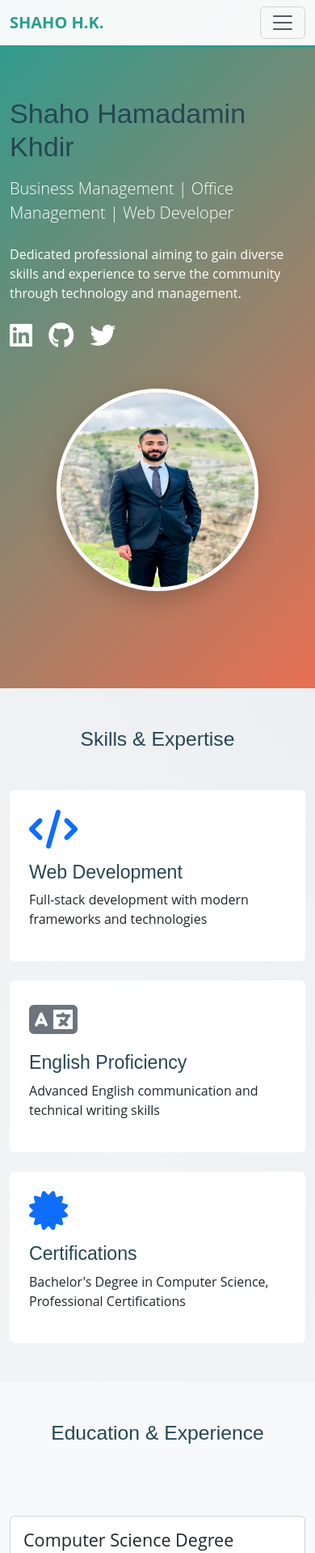
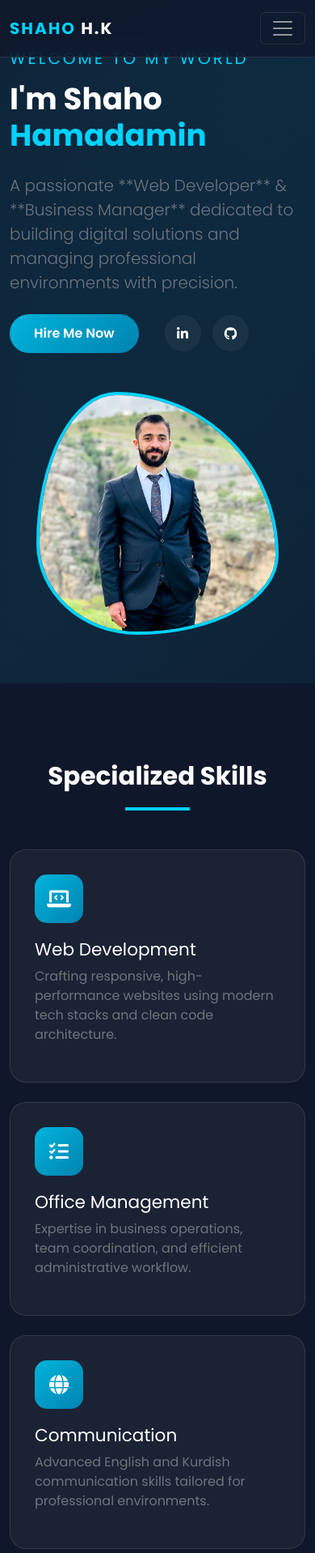
Before and after one commit to shaho8992/Shaho.io, a plain HTML site: page index.html in a window 390 px wide. Shown: the top 1918 px of the page at 81% size. Drawn offline with nearby package versions, Linux system fonts and the light colour scheme.

Commit message:
Update index.html

```diff
--- a/index.html
+++ b/index.html
@@ -3,100 +3,170 @@
 <head>
     <meta charset="UTF-8">
     <meta name="viewport" content="width=device-width, initial-scale=1.0">
-    <title>Shaho Hamadamin Khdir - Portfolio</title>
+    <title>Shaho H. Khdir | Professional Portfolio</title>
     <link href="https://cdn.jsdelivr.net/npm/bootstrap@5.3.0/dist/css/bootstrap.min.css" rel="stylesheet">
     <link href="https://cdnjs.cloudflare.com/ajax/libs/font-awesome/6.0.0/css/all.min.css" rel="stylesheet">
+    <link href="https://unpkg.com/aos@2.3.1/dist/aos.css" rel="stylesheet">
+    <link href="https://fonts.googleapis.com/css2?family=Poppins:wght@300;400;600;700&display=swap" rel="stylesheet">
+
     <style>
         :root {
-            --primary-color: #2a9d8f;
-            --secondary-color: #e76f51;
-            --accent-color: #264653;
+            --glass-bg: rgba(255, 255, 255, 0.05);
+            --glass-border: rgba(255, 255, 255, 0.1);
+            --primary-gradient: linear-gradient(135deg, #00b4db 0%, #0083b0 100%);
+            --accent-color: #00d2ff;
+            --dark-bg: #0f172a;
         }
 
         body {
-            font-family: 'Open Sans', sans-serif;
-            background: linear-gradient(45deg, #f8f9fa 0%, #e9ecef 100%);
+            font-family: 'Poppins', sans-serif;
+            background-color: var(--dark-bg);
+            color: #ffffff;
+            overflow-x: hidden;
         }
 
-        h1, h2, h3 {
-            font-family: 'Poppins', sans-serif;
-            color: var(--accent-color);
+        /* Custom Scrollbar */
+        ::-webkit-scrollbar { width: 8px; }
+        ::-webkit-scrollbar-track { background: #0f172a; }
+        ::-webkit-scrollbar-thumb { background: var(--accent-color); border-radius: 10px; }
+
+        /* Navbar Glassmorphism */
+        .navbar {
+            background: rgba(15, 23, 42, 0.8);
+            backdrop-filter: blur(10px);
+            border-bottom: 1px solid var(--glass-border);
+            padding: 15px 0;
         }
 
-        .navbar {
-            border-bottom: 3px solid var(--primary-color);
-            background: rgba(255, 255, 255, 0.95);
+        .navbar-brand { font-weight: 700; letter-spacing: 2px; color: var(--accent-color) !important; }
+
+        /* Hero Section */
+        .hero-section {
+            min-height: 100vh;
+            display: flex;
+            align-items: center;
+            background: radial-gradient(circle at top right, rgba(0, 210, 255, 0.1), transparent),
+                        radial-gradient(circle at bottom left, rgba(0, 180, 219, 0.1), transparent);
         }
 
-        .hero-section {
-            padding: 120px 0;
-            background: linear-gradient(135deg, var(--primary-color) 0%, var(--secondary-color) 100%);
-            color: white;
+        .profile-container {
+            position: relative;
+            display: inline-block;
         }
 
         .profile-img {
-            width: 250px;
-            height: 250px;
-            border: 5px solid white;
-            box-shadow: 0 10px 30px rgba(0,0,0,0.2);
+            width: 300px;
+            height: 300px;
+            object-fit: cover;
+            border-radius: 30% 70% 70% 30% / 30% 30% 70% 70%;
+            border: 4px solid var(--accent-color);
+            animation: morphing 8s infinite ease-in-out;
         }
 
+        @keyframes morphing {
+            0% { border-radius: 30% 70% 70% 30% / 30% 30% 70% 70%; }
+            25% { border-radius: 58% 42% 75% 25% / 76% 46% 54% 24%; }
+            50% { border-radius: 50% 50% 33% 67% / 55% 27% 73% 45%; }
+            75% { border-radius: 33% 67% 58% 42% / 63% 68% 32% 37%; }
+            100% { border-radius: 30% 70% 70% 30% / 30% 30% 70% 70%; }
+        }
+
+        /* Cards */
         .skill-card {
-            transition: transform 0.3s, box-shadow 0.3s;
-            border: none;
-            background: white;
+            background: var(--glass-bg);
+            backdrop-filter: blur(5px);
+            border: 1px solid var(--glass-border);
+            border-radius: 20px;
+            padding: 30px;
+            transition: all 0.4s ease;
+            height: 100%;
         }
 
         .skill-card:hover {
             transform: translateY(-10px);
-            box-shadow: 0 15px 30px rgba(0,0,0,0.1);
+            background: rgba(255, 255, 255, 0.1);
+            border-color: var(--accent-color);
         }
 
-        .timeline {
-            position: relative;
-            padding: 40px 0;
+        .icon-box {
+            width: 60px;
+            height: 60px;
+            background: var(--primary-gradient);
+            border-radius: 15px;
+            display: flex;
+            align-items: center;
+            justify-content: center;
+            margin-bottom: 20px;
+            font-size: 24px;
         }
 
-        .timeline::before {
-            content: '';
-            position: absolute;
-            left: 50%;
-            width: 4px;
-            height: 100%;
-            background: var(--primary-color);
+        /* Timeline */
+        .timeline-card {
+            background: var(--glass-bg);
+            border-left: 3px solid var(--accent-color);
+            padding: 20px;
+            margin-bottom: 20px;
+            border-radius: 0 15px 15px 0;
         }
 
-        .timeline-item {
-            position: relative;
-            margin-bottom: 50px;
+        /* Contact Section */
+        .contact-info-card {
+            background: var(--primary-gradient);
+            border-radius: 20px;
+            padding: 40px;
+            color: white;
         }
 
-        .contact-card {
-            background: white;
-            border-radius: 15px;
-            padding: 30px;
-            box-shadow: 0 10px 30px rgba(0,0,0,0.1);
+        .social-btn {
+            width: 45px;
+            height: 45px;
+            display: inline-flex;
+            align-items: center;
+            justify-content: center;
+            background: var(--glass-bg);
+            border-radius: 50%;
+            margin-right: 10px;
+            color: white;
+            transition: 0.3s;
+            text-decoration: none;
         }
 
-        @media (max-width: 768px) {
-            .timeline::before {
-                left: 20px;
-            }
+        .social-btn:hover {
+            background: var(--accent-color);
+            transform: scale(1.1);
+            color: white;
         }
+
+        .btn-custom {
+            background: var(--primary-gradient);
+            color: white;
+            border: none;
+            padding: 12px 30px;
+            border-radius: 30px;
+            font-weight: 600;
+            transition: 0.3s;
+        }
+
+        .btn-custom:hover {
+            transform: scale(1.05);
+            box-shadow: 0 10px 20px rgba(0, 180, 219, 0.3);
+            color: white;
+        }
+
     </style>
 </head>
-<body data-bs-spy="scroll" data-bs-target="#navbar">
-    <!-- Navbar -->
-    <nav id="navbar" class="navbar navbar-expand-lg fixed-top navbar-light">
+<body>
+
+    <nav class="navbar navbar-expand-lg navbar-dark fixed-top">
         <div class="container">
-            <a class="navbar-brand fw-bold" href="#" style="color: var(--primary-color);">SHAHO H.K.</a>
+            <a class="navbar-brand" href="#">SHAHO <span style="color: white;">H.K</span></a>
             <button class="navbar-toggler" type="button" data-bs-toggle="collapse" data-bs-target="#navbarNav">
                 <span class="navbar-toggler-icon"></span>
             </button>
             <div class="collapse navbar-collapse" id="navbarNav">
                 <ul class="navbar-nav ms-auto">
                     <li class="nav-item"><a class="nav-link" href="#home">Home</a></li>
-                    <li class="nav-item"><a class="nav-link" href="#skills">Skills</a></li>
+                    <li class="nav-item"><a class="nav-link" href="#skills">Expertise</a></li>
                     <li class="nav-item"><a class="nav-link" href="#experience">Experience</a></li>
                     <li class="nav-item"><a class="nav-link" href="#contact">Contact</a></li>
                 </ul>
@@ -104,135 +174,136 @@
         </div>
     </nav>
 
-    <!-- Hero Section -->
     <section id="home" class="hero-section">
         <div class="container">
             <div class="row align-items-center">
-                <div class="col-lg-6">
-                    <h1 class="display-4 mb-3">Shaho Hamadamin Khdir</h1>
-                    <p class="lead mb-4">Business Management | Office Management | Web Developer</p>
-                    <p class="mb-4">Dedicated professional aiming to gain diverse skills and experience to serve the community through technology and management.</p>
-                    <div class="social-links">
-                        <a href="#" class="text-white me-3"><i class="fab fa-linkedin fa-2x"></i></a>
-                        <a href="#" class="text-white me-3"><i class="fab fa-github fa-2x"></i></a>
-                        <a href="#" class="text-white"><i class="fab fa-twitter fa-2x"></i></a>
+                <div class="col-lg-7" data-aos="fade-right" data-aos-duration="1000">
+                    <h5 class="text-uppercase mb-3" style="color: var(--accent-color); letter-spacing: 3px;">Welcome to my world</h5>
+                    <h1 class="display-3 fw-bold mb-4">I'm Shaho <br><span style="color: var(--accent-color);">Hamadamin</span></h1>
+                    <p class="lead mb-4 text-secondary" style="max-width: 600px;">
+                        A passionate **Web Developer** & **Business Manager** dedicated to building digital solutions and managing professional environments with precision.
+                    </p>
+                    <div class="d-flex gap-3 align-items-center">
+                        <a href="#contact" class="btn btn-custom">Hire Me Now</a>
+                        <div class="ms-3">
+                            <a href="#" class="social-btn"><i class="fab fa-linkedin-in"></i></a>
+                            <a href="#" class="social-btn"><i class="fab fa-github"></i></a>
+                        </div>
                     </div>
                 </div>
-                <div class="col-lg-6 text-center mt-5 mt-lg-0">
-                    <img src="photo_2025-04-14_17-49-46.jpg" alt="Shaho" class="profile-img rounded-circle">
-                </div>
-            </div>
-        </div>
-    </section>
-
-    <!-- Skills Section -->
-    <section id="skills" class="py-5">
-        <div class="container">
-            <h2 class="text-center mb-5">Skills & Expertise</h2>
-            <div class="row g-4">
-                <div class="col-md-4">
-                    <div class="skill-card rounded p-4">
-                        <i class="fas fa-code fa-3x text-primary mb-3"></i>
-                        <h3>Web Development</h3>
-                        <p>Full-stack development with modern frameworks and technologies</p>
-                    </div>
-                </div>
-                <div class="col-md-4">
-                    <div class="skill-card rounded p-4">
-                        <i class="fas fa-language fa-3x text-secondary mb-3"></i>
-                        <h3>English Proficiency</h3>
-                        <p>Advanced English communication and technical writing skills</p>
-                    </div>
-                </div>
-                <div class="col-md-4">
-                    <div class="skill-card rounded p-4">
-                        <i class="fas fa-certificate fa-3x text-primary mb-3"></i>
-                        <h3>Certifications</h3>
-                        <p>Bachelor's Degree in Computer Science, Professional Certifications</p>
+                <div class="col-lg-5 text-center mt-5 mt-lg-0" data-aos="zoom-in" data-aos-duration="1200">
+                    <div class="profile-container">
+                        <img src="photo_2025-04-14_17-49-46.jpg" alt="Shaho" class="profile-img">
                     </div>
                 </div>
             </div>
         </div>
     </section>
 
-    <!-- Experience Section -->
-    <section id="experience" class="py-5 bg-light">
-        <div class="container">
-            <h2 class="text-center mb-5">Education & Experience</h2>
-            <div class="timeline">
-                <div class="timeline-item">
-                    <div class="row">
-                        <div class="col-md-6">
-                            <div class="card mb-3">
-                                <div class="card-body">
-                                    <h4>Computer Science Degree</h4>
-                                    <p>Comprehensive education in programming, algorithms, and software development</p>
-                                </div>
-                            </div>
-                        </div>
+    <section id="skills" class="py-5">
+        <div class="container py-5">
+            <div class="text-center mb-5" data-aos="fade-up">
+                <h2 class="display-5 fw-bold">Specialized Skills</h2>
+                <div style="width: 80px; height: 4px; background: var(--accent-color); margin: 20px auto;"></div>
+            </div>
+            <div class="row g-4">
+                <div class="col-md-4" data-aos="fade-up" data-aos-delay="100">
+                    <div class="skill-card">
+                        <div class="icon-box"><i class="fas fa-laptop-code"></i></div>
+                        <h4>Web Development</h4>
+                        <p class="text-secondary">Crafting responsive, high-performance websites using modern tech stacks and clean code architecture.</p>
                     </div>
                 </div>
-                <div class="timeline-item">
-                    <div class="row justify-content-end">
-                        <div class="col-md-6">
-                            <div class="card mb-3">
-                                <div class="card-body">
-                                    <h4>Professional Courses</h4>
-                                    <p>Completed specialized courses in English, Computer Science, and Programming</p>
-                                </div>
-                            </div>
-                        </div>
+                <div class="col-md-4" data-aos="fade-up" data-aos-delay="200">
+                    <div class="skill-card">
+                        <div class="icon-box"><i class="fas fa-tasks"></i></div>
+                        <h4>Office Management</h4>
+                        <p class="text-secondary">Expertise in business operations, team coordination, and efficient administrative workflow.</p>
+                    </div>
+                </div>
+                <div class="col-md-4" data-aos="fade-up" data-aos-delay="300">
+                    <div class="skill-card">
+                        <div class="icon-box"><i class="fas fa-globe"></i></div>
+                        <h4>Communication</h4>
+                        <p class="text-secondary">Advanced English and Kurdish communication skills tailored for professional environments.</p>
                     </div>
                 </div>
             </div>
         </div>
     </section>
 
-    <!-- Contact Section -->
-    <section id="contact" class="py-5">
+    <section id="experience" class="py-5 bg-dark" style="background: rgba(0,0,0,0.2) !important;">
         <div class="container">
-            <div class="contact-card">
-                <h2 class="text-center mb-4">Get in Touch</h2>
-                <div class="row">
-                    <div class="col-md-6">
-                        <div class="d-flex align-items-center mb-4">
-                            <i class="fas fa-phone fa-2x text-primary me-3"></i>
-                            <div>
-                                <h5>Phone</h5>
-                                <p>+964 751 662 1055</p>
-                            </div>
-                        </div>
-                        <div class="d-flex align-items-center mb-4">
-                            <i class="fas fa-envelope fa-2x text-secondary me-3"></i>
-                            <div>
-                                <h5>Email</h5>
-                                <p>shaho2017ranya@gmail.com</p>
-                            </div>
-                        </div>
+            <h2 class="text-center mb-5 fw-bold" data-aos="fade-up">Education & Journey</h2>
+            <div class="row justify-content-center">
+                <div class="col-lg-8">
+                    <div class="timeline-card" data-aos="fade-left">
+                        <span class="badge bg-info mb-2">Academic Degree</span>
+                        <h4>Bachelor's in Computer Science</h4>
+                        <p class="text-secondary mb-0">Deep dive into Software Engineering, Data Structures, and Computational Logic.</p>
                     </div>
-                    <div class="col-md-6">
-                        <div class="d-flex align-items-center mb-4">
-                            <i class="fas fa-map-marker-alt fa-2x text-primary me-3"></i>
-                            <div>
-                                <h5>Location</h5>
-                                <p>Ranya_Kewarash, Kurdistan Region</p>
-                            </div>
-                        </div>
+                    <div class="timeline-card" data-aos="fade-left" data-aos-delay="100">
+                        <span class="badge bg-primary mb-2">Professional Training</span>
+                        <h4>Advanced English & Programming Courses</h4>
+                        <p class="text-secondary mb-0">Certified in multiple technical courses focusing on Full-stack development.</p>
                     </div>
                 </div>
             </div>
         </div>
     </section>
 
-    <!-- Footer -->
-    <footer class="bg-dark text-white py-4">
-        <div class="container text-center">
-            <p class="mb-0">&copy; 2025 Shaho Hamadamin Khdir. All rights reserved.</p>
+    <section id="contact" class="py-5">
+        <div class="container py-5">
+            <div class="row g-5 align-items-center">
+                <div class="col-lg-5" data-aos="fade-right">
+                    <div class="contact-info-card">
+                        <h2 class="fw-bold mb-4">Let's Talk!</h2>
+                        <p class="mb-4">I'm always open to discussing new projects, creative ideas or opportunities to be part of your visions.</p>
+                        <div class="d-flex mb-3">
+                            <i class="fas fa-phone mt-1 me-3"></i>
+                            <p>+964 751 662 1055</p>
+                        </div>
+                        <div class="d-flex mb-3">
+                            <i class="fas fa-envelope mt-1 me-3"></i>
+                            <p>shaho2017ranya@gmail.com</p>
+                        </div>
+                        <div class="d-flex">
+                            <i class="fas fa-map-marker-alt mt-1 me-3"></i>
+                            <p>Ranya, Kurdistan Region</p>
+                        </div>
+                    </div>
+                </div>
+                <div class="col-lg-7" data-aos="fade-left">
+                    <form class="p-4 bg-white rounded-4 text-dark shadow-lg">
+                        <div class="row g-3">
+                            <div class="col-md-6">
+                                <input type="text" class="form-control border-0 bg-light p-3" placeholder="Your Name">
+                            </div>
+                            <div class="col-md-6">
+                                <input type="email" class="form-control border-0 bg-light p-3" placeholder="Your Email">
+                            </div>
+                            <div class="col-12">
+                                <textarea class="form-control border-0 bg-light p-3" rows="4" placeholder="Your Message"></textarea>
+                            </div>
+                            <div class="col-12">
+                                <button class="btn btn-custom w-100 py-3">Send Message</button>
+                            </div>
+                        </div>
+                    </form>
+                </div>
+            </div>
         </div>
+    </section>
+
+    <footer class="py-4 text-center border-top border-secondary">
+        <p class="mb-0 text-secondary">&copy; 2026 <span class="text-white fw-bold">Shaho Hamadamin Khdir</span>. Made with <i class="fas fa-heart text-danger"></i> in Kurdistan.</p>
     </footer>
 
     <script src="https://cdn.jsdelivr.net/npm/bootstrap@5.3.0/dist/js/bootstrap.bundle.min.js"></script>
+    <script src="https://unpkg.com/aos@2.3.1/dist/aos.js"></script>
     <script>
+        AOS.init({ once: true });
+
         // Smooth scrolling
         document.querySelectorAll('a[href^="#"]').forEach(anchor => {
             anchor.addEventListener('click', function (e) {
```
